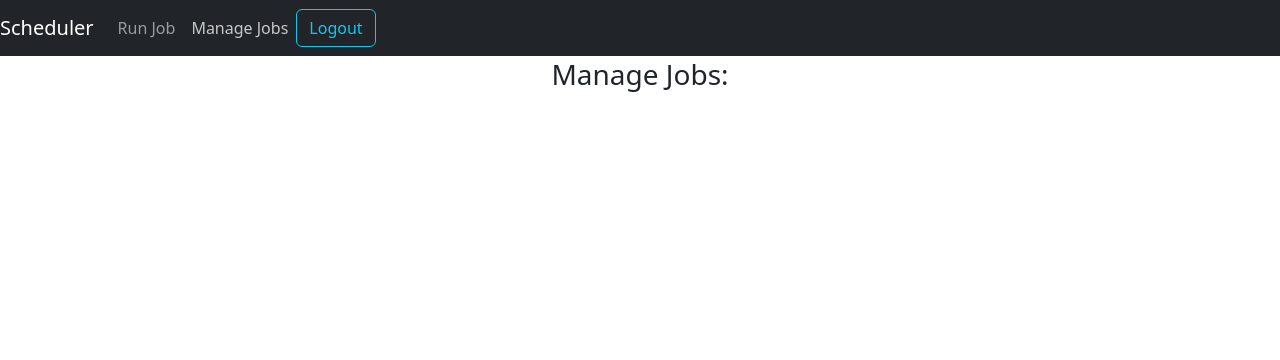
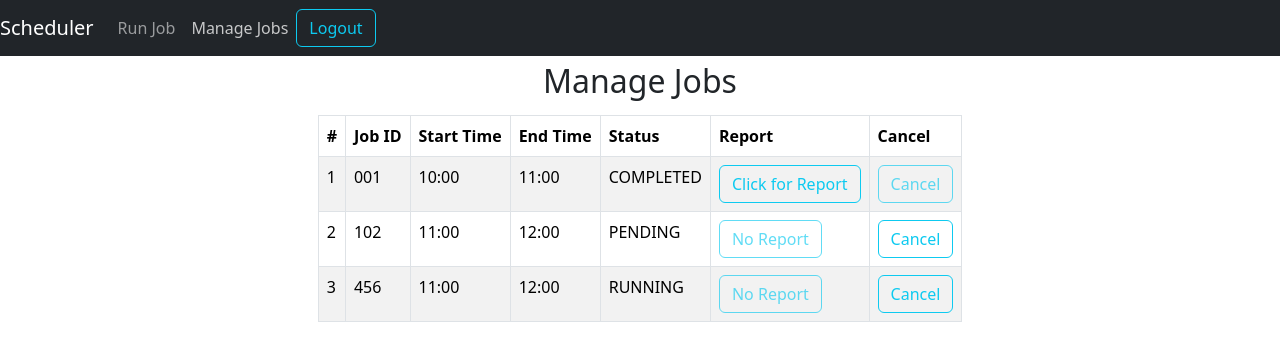
Before and after one commit to anna9218/drone_project_jobs_scheduler, a React (Create React App) app: page / in a window 1280 px wide. Both pictures are taken after a click on the button "Manage Jobs". Shown: the top 360 px of the page. Built offline with nearby package versions, Linux system fonts and the light colour scheme.

Commit message:
added table, report, cancel

```diff
--- a/src/components/ManageJobsForm.js
+++ b/src/components/ManageJobsForm.js
@@ -1,23 +1,154 @@
 import React from 'react';
 import "bootstrap/dist/css/bootstrap.min.css";
+import * as Service from '../services/communication';
+import * as Report from './Report';
+
+import Table from 'react-bootstrap/Table';
+import Modal from 'react-bootstrap/Modal';
+import Button from 'react-bootstrap/Button';
+
+import Col from 'react-bootstrap/Col';
+import Row from 'react-bootstrap/Row';
+import Form from 'react-bootstrap/Form';
+import IconButton from '@material-ui/core/IconButton';
+import DeleteIcon from '@material-ui/icons/Delete';
+import RemoveCircleIcon from '@material-ui/icons/RemoveCircle';
 
 
+const Status = {"CANCELED": 1, "COMPLETED": 2, "FAILED": 3, "PENDING": 4, "RUNNING": 5, "TIMEOUT": 6};
 
 
 class ManageJobsForm extends React.Component{
     constructor(props) {
         super(props);
+        this.state = {
+            jobs: [
+                {'job_id': '001', 'start_time': '10:00', 'end_time': '11:00', 'status': 'COMPLETED', 'report': 'report object'},
+                {'job_id': '102', 'start_time': '11:00', 'end_time': '12:00', 'status': 'PENDING', 'report': 'report object'},
+                {'job_id': '456', 'start_time': '11:00', 'end_time': '12:00', 'status': 'RUNNING', 'report': 'report object'}
+                ],
+            // isJobs: false,
+            job: {job_id: '002',
+                    start_time: '11:00',
+                    end_time: '12:00',
+                    status: 'PENDING',
+                    report: 'report object'},
+            modalShow: false,
+        };
+        console.log(this.state.jobs);
+        console.log(this.state.job);
+
+    // this.fetchJobs;
+    }
+
+    fetchJobs(){
+        const promise = Service.fetchJobs();
+        promise.then((data) => {
+        if(data !== undefined){
+            if (data["data"] != null){   // if there are parameters to display
+                this.setState({jobs: data["data"]});
+                // this.setState({isJobs: true});
+            }
+            // else{
+            //     this.setState({isJobs: false});   // no parameters to display
+            // }
+        }});
+    }
+
+    renderTableHeader(){
+        return (
+            <tr>
+                <th>#</th>
+                <th>Job ID</th>
+                <th>Start Time</th>
+                <th>End Time</th>
+                <th>Status</th>
+                <th>Report</th>
+                <th>Cancel</th>
+            </tr>
+        );
+    }
+
+    renderTableData(){
+        var tableIdx = 0;
+        return this.state.jobs.map((job, index) => {
+            const {job_id, start_time, end_time, status, report} = job; //destructuring
+            tableIdx +=1;
+            var isCancelable = (status === "PENDING" || status === "RUNNING") ? true : false;
+            var isReport = (status === "COMPLETED") ? true : false;
+            var reportText = (isReport) ? "Click for Report" : "No Report";
+            return (
+                <tr key={job_id}>
+                    <td>{tableIdx}</td>
+                    <td>{job_id}</td>
+                    <td>{start_time}</td>
+                    <td>{end_time}</td>
+                    <td>{status}</td>
+                    {/* <td disabled={isReport} onClick={()=> window.open("report"+job_id, "_blank")}>{report}</td> */}
+                    <td>
+                        {/* <Button disabled={!isReport} variant='outline-info' onClick={()=> window.open("report"+job_id, "_blank")}> */}
+                        <Button disabled={!isReport} variant='outline-info' onClick={() => this.setState({modalShow: true})}>
+                            {reportText}
+                        </Button>
+                        {/* <Report
+                            reportData={report}
+                            show={this.state.modalShow}
+                            onHide={() => this.setState({modalShow: true})}
+                        /> */}
+                    </td>
+                    <td>
+                        <Button disabled={!isCancelable} variant='outline-info' onClick={()=>{this.cancelJob(index, job_id)}}>
+                            Cancel
+                        </Button>
+                    </td>
+                </tr>
+            );
+        });
     }
 
 
+
+    cancelJob(index, job_id){
+        // const promise = Service.cancelJob(job_id);
+        // promise.then((data) => {
+        // if(data !== undefined){
+        //     if (data["msg"] != null){   // if there are parameters to display
+        //         alert(data["msg"]);
+        //         removeJobFromTable(index, job_id);
+        //     }
+        // }});
+
+        this.removeJobFromTable(index, job_id);
+    }
+
+    removeJobFromTable(index, job_id){
+        var jobs_1 = this.state.jobs;
+        var job = jobs_1[index];
+        if (job.job_id === job_id){
+            jobs_1.splice(index, 1);
+            this.setState({jobs: jobs_1});
+        }
+    }
+
     render(){
         return(
-            <div>
-            <div style={{marginTop:"1%", display: "flex", justifyContent: "center", alignItems: "center"}}>
-                <h3>Manage Jobs:</h3>
-            </div>
+        <div>
+        <div style={{marginTop:"1%", display: "flex", justifyContent: "center", alignItems: "center"}}>
+            <h2>Manage Jobs</h2>
+        </div>
 
-            </div>
+        <div style={{marginTop:"1%", display: "flex", justifyContent: "center", alignItems: "center"}}>
+            <Table striped bordered hover>
+            <thead>
+                {this.renderTableHeader()}
+            </thead>
+            <tbody>
+                {this.renderTableData()}
+            </tbody>
+            </Table>
+        </div>
+
+        </div>
         );
     }
 }
--- /dev/null
+++ b/src/components/Report.js
@@ -0,0 +1,39 @@
+import React from 'react';
+import "bootstrap/dist/css/bootstrap.min.css";
+import * as Service from '../services/communication';
+
+import Modal from 'react-bootstrap/Modal';
+import Button from 'react-bootstrap/Button';
+
+
+
+function Report(props) {
+    // console.log(props);
+
+    return (
+      <Modal
+        {...props}
+        size="lg"
+        aria-labelledby="contained-modal-title-vcenter"
+        centered
+      >
+        <Modal.Header closeButton>
+          <Modal.Title id="contained-modal-title-vcenter">
+            Model Report
+          </Modal.Title>
+        </Modal.Header>
+        <Modal.Body>
+          <p>
+            Cras mattis consectetur purus sit amet fermentum. Cras justo odio,
+            dapibus ac facilisis in, egestas eget quam. Morbi leo risus, porta ac
+            consectetur ac, vestibulum at eros.
+          </p>
+        </Modal.Body>
+        <Modal.Footer>
+          <Button onClick={props.onHide}>Close</Button>
+        </Modal.Footer>
+      </Modal>
+    );
+  }
+
+  export default Report;
--- a/src/services/communication.js
+++ b/src/services/communication.js
@@ -23,12 +23,13 @@ export async function fetchTargetVariables(){
 
 export async function submitJob(queries, targetVariable,  modelType, modelParams){
     var formData = new FormData();
-    formData.append("queries", JSON.stringify(queries));
-    formData.append("targetVariable", targetVariable);
-    formData.append("modelType", modelType);
-    formData.append("modelParams", JSON.stringify(modelParams));
+    formData.append("user_email", "anna.9218@gmail.com");
+    formData.append("logs_queries", JSON.stringify(queries));
+    formData.append("target_variable", targetVariable);
+    formData.append("model_type", modelType);
+    formData.append("model_details", JSON.stringify(modelParams));
 
-    return axios.post('http://localhost:5000/upload_flight', formData,
+    return axios.post('http://localhost:5000/run_new_job', formData,
     {
         headers: {
         'Content-Type': 'multipart/form-data'
@@ -36,3 +37,22 @@ export async function submitJob(queries, targetVariable,  modelType, modelParams
     })
     .then((response) => (response.data), (error) => {console.log(error)});
 }
+
+
+export async function fetchJobs(){
+    return axios.get('http://localhost:5000/fetch_jobs')
+    .then((response) => (response.data), (error) => {console.log(error)});
+}
+
+export async function cancelJob(job_id){
+    var formData = new FormData();
+    formData.append("job_id", job_id);
+
+    return axios.post('http://localhost:5000/cancel_job', formData,
+    {
+        headers: {
+        'Content-Type': 'multipart/form-data'
+        },
+    })
+    .then((response) => (response.data), (error) => {console.log(error)});
+}
```
Also changed, not shown: src/components/RunJobForm.js (+74 -33 lines).
